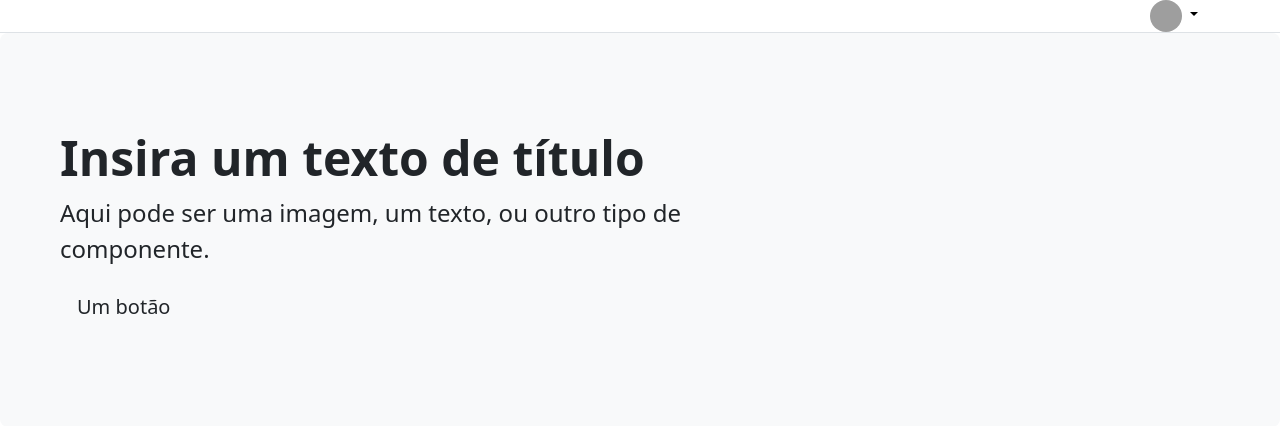
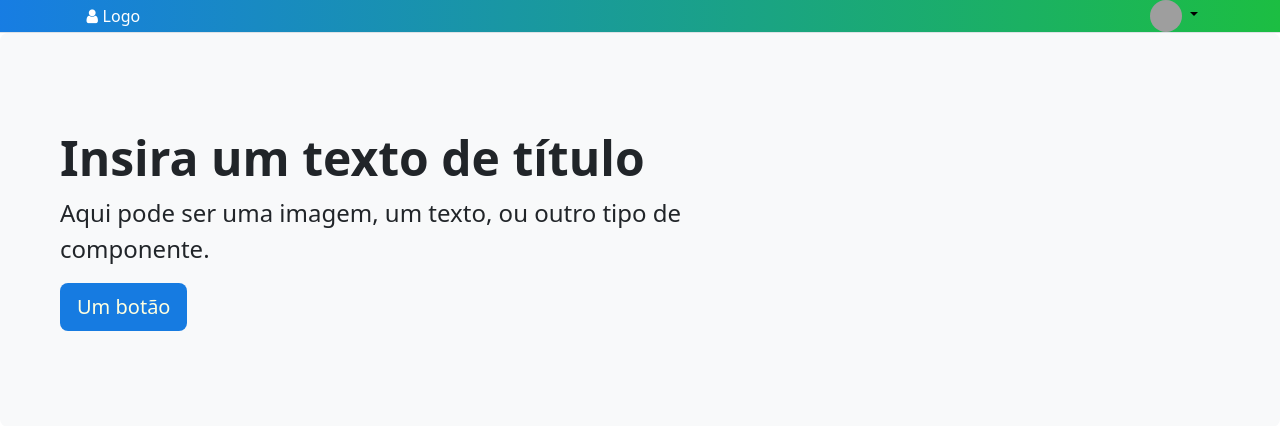
Before and after one commit to arturberna/Controle-Acesso-PHP, a PHP site: page /home.php in a window 1280 px wide. Shown: the top 426 px of the page. Run offline with PHP 8.4, Linux system fonts and the light colour scheme; a user stored in the database is signed in; data that the repository does not hold is empty; some libraries are stand-ins or nearby versions; grey boxes are pictures that could not be loaded.

Commit message:
Update home.php

```diff
--- a/home.php
+++ b/home.php
@@ -14,7 +14,7 @@ if (empty($_SESSION['logged_user'])){
 
   <link href="https://cdn.jsdelivr.net/npm/bootstrap@5.3.3/dist/css/bootstrap.min.css" rel="stylesheet">
   <script src="https://cdn.jsdelivr.net/npm/bootstrap@5.3.3/dist/js/bootstrap.bundle.min.js"></script>
-  <link rel="stylesheet" href="./assets/css/menu-style.css">
+  <link rel="stylesheet" href="./assets/css/colors.css">
 
 
 </head>
```
